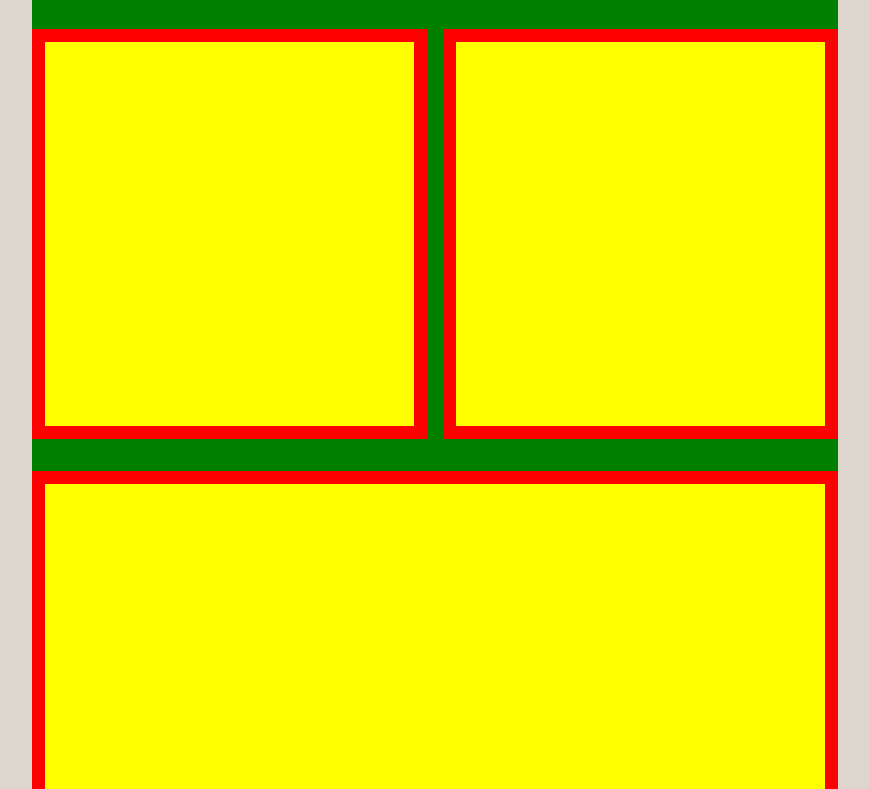
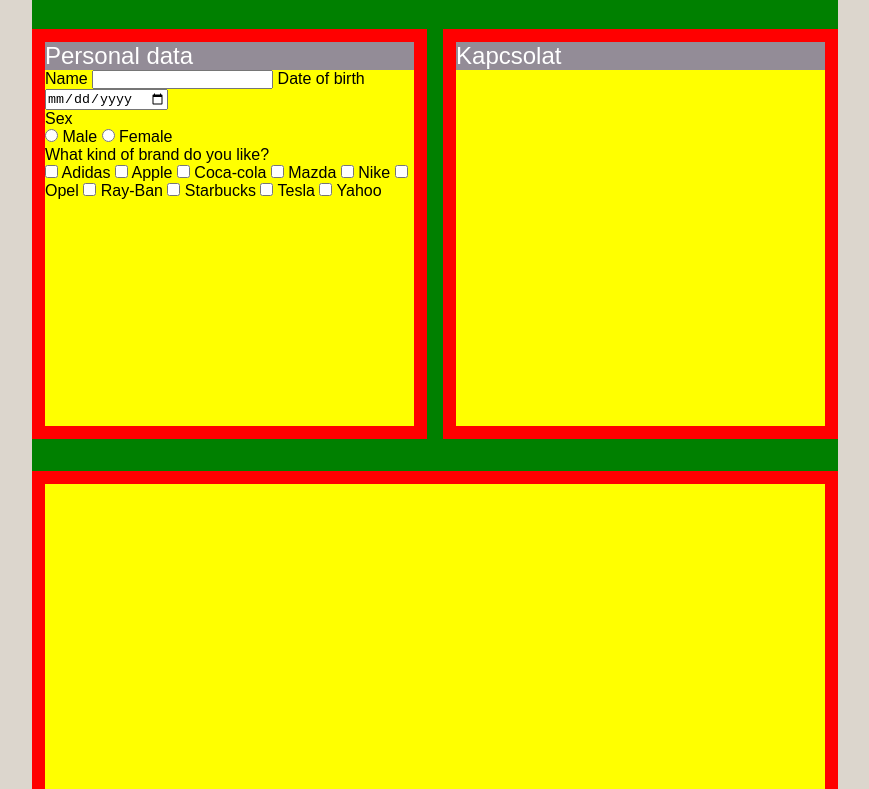
Before and after one commit to green-fox-academy/belaszabo, a plain HTML site: page week-01/day-05/form/index.html in a window 1280 px wide. Shown: the part 82-871 px from the top of the page, without its empty margins (205-1074 px from the left). Drawn offline with Linux system fonts and the light colour scheme.

Commit message:
feat(main) add content to first table

```diff
--- a/week-01/day-05/form/index.html
+++ b/week-01/day-05/form/index.html
@@ -6,11 +6,47 @@
   <title>My first form</title>
 </head>
 <body>
-  <form>
-    <h1>Profil</h1>
-    <p></p>
-    <p></p>
-    <p></p>
+  <form action="#" method="post">
+    <h1>Profile</h1>
+    <div>
+      <h2>Personal data</h2>
+      <label for="name">Name</label>
+      <input type="text" name="user-name" id="name" required>
+      <label for="bdate">Date of birth</label>
+      <input type="date" name="birth-date" id="bdate">
+      <p>Sex</p>
+      <input type="radio" name="sex" id="male">
+      <label for="male">Male</label>
+      <input type="radio" name="sex" id="female">
+      <label for="female">Female</label>
+      <p>What kind of brand do you like?</p>
+      <input type="checkbox" name="brand" id="adidas">
+      <label for="adidas">Adidas</label>
+      <input type="checkbox" name="brand" id="apple">
+      <label for="apple">Apple</label>
+      <input type="checkbox" name="brand" id="cola">
+      <label for="cola">Coca-cola</label>
+      <input type="checkbox" name="brand" id="mazda">
+      <label for="mazda">Mazda</label>
+      <input type="checkbox" name="brand" id="nike">
+      <label for="nike">Nike</label>
+      <input type="checkbox" name="brand" id="opel">
+      <label for="opel">Opel</label>
+      <input type="checkbox" name="brand" id="ray">
+      <label for="ray">Ray-Ban</label>
+      <input type="checkbox" name="brand" id="starbucks">
+      <label for="starbucks">Starbucks</label>
+      <input type="checkbox" name="brand" id="tesla">
+      <label for="tesla">Tesla</label>
+      <input type="checkbox" name="brand" id="yahoo">
+      <label for="yahoo">Yahoo</label>
+    </div>
+    <div>
+      <h2>Kapcsolat</h2>
+    </div>
+    <div>
+
+    </div>
   </form>
 </body>
 </html>
--- a/week-01/day-05/form/style.css
+++ b/week-01/day-05/form/style.css
@@ -10,6 +10,7 @@
   background-color: rgb(220, 214, 205);
   align-content: center;
   margin: auto;
+  font-family: Arial, Helvetica, sans-serif;
 }
 
 form {
@@ -22,13 +23,14 @@
   /*padding: 13px;*/
   border: 13px solid red;
   margin: 16px 0;
+  font-weight: 400;
 }
 
-p:first-of-type {
+div:first-of-type {
   float: left;
 }
 
-p{
+div {
   display: inline-block;
   background-color: yellow;
   width: 49%;
@@ -39,7 +41,13 @@
   float: right;
 }
 
-p:last-of-type {
+div:last-of-type {
   width: 100%;
   float: none;
 }
+
+h2 {
+  color: white;
+  font-weight: 400;
+  background-color: #938c97;
+}
```
